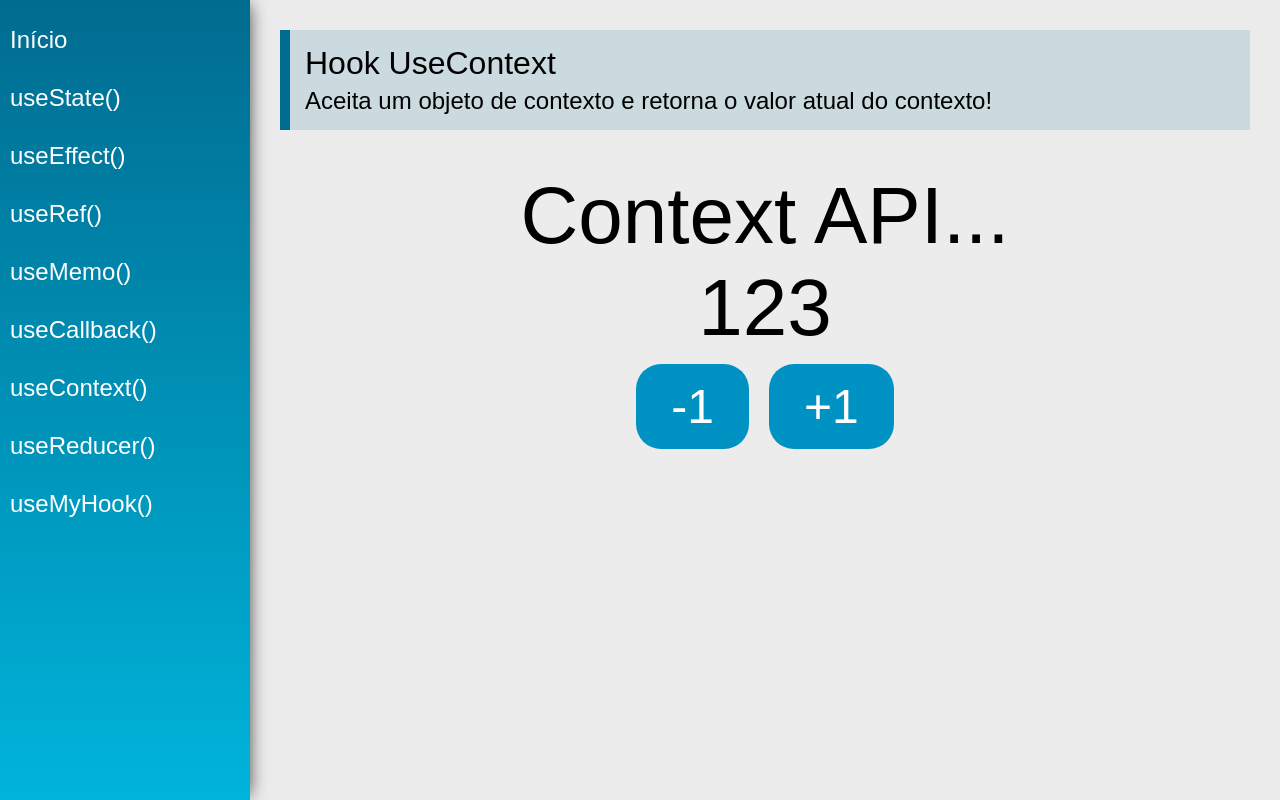
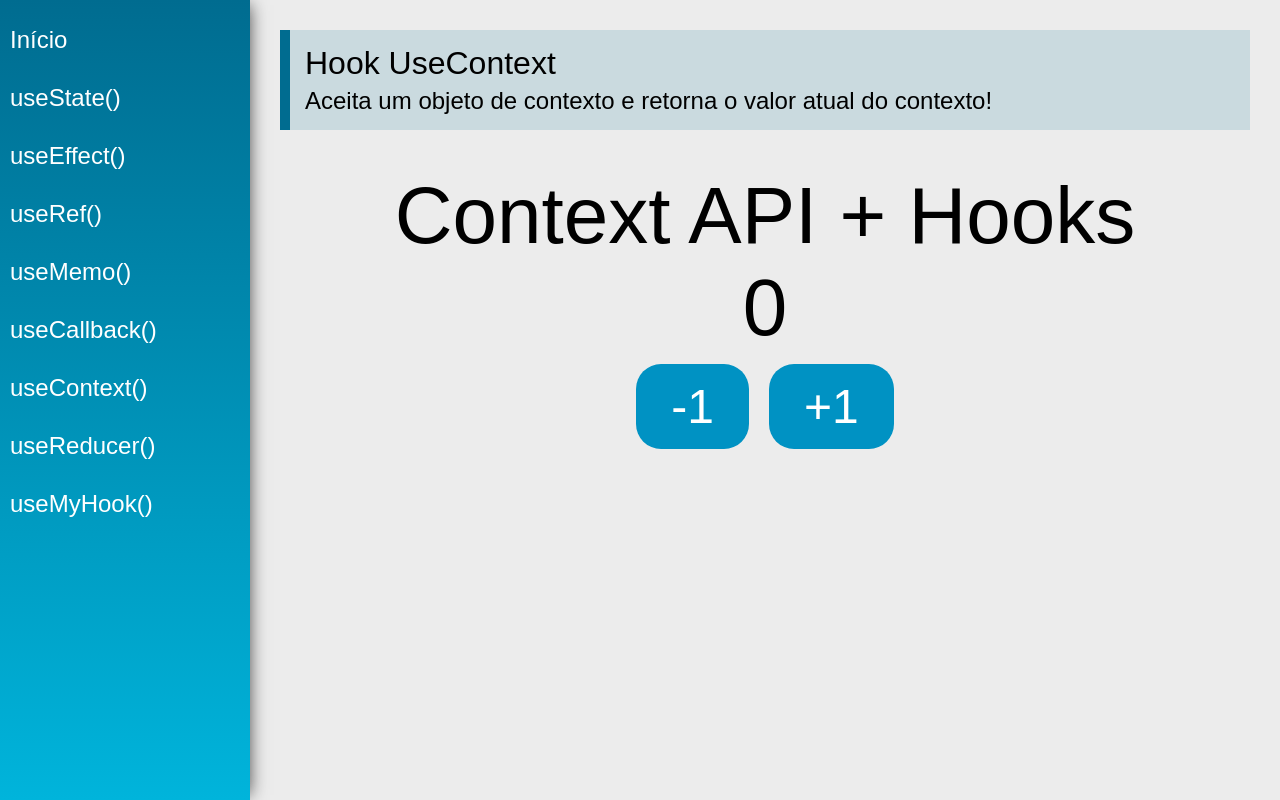
Before and after one commit to VictorDeon/hooks-tutorial, a React (Create React App) app: page /useContext in a window 1280 px wide. Built offline with nearby package versions, Linux system fonts and the light colour scheme.

Commit message:
improve useContext

```diff
--- a/src/data/DataContext.js
+++ /dev/null
@@ -1,10 +0,0 @@
-import React from 'react';
-
-export const data = {
-    number: 123,
-    text: 'Context API...'
-}
-
-const DataContext = React.createContext(null);
-
-export default DataContext;
--- /dev/null
+++ b/src/data/store.js
@@ -0,0 +1,32 @@
+import React, { useState } from "react";
+
+const initialState = {
+    number: 0,
+    text: "Context API + Hooks"
+}
+
+export const AppContext = React.createContext(initialState);
+
+const Store = props => {
+    const [state, setState] = useState(initialState);
+
+    function updateState(key, value) {
+        setState({
+            ...state,
+            [key]: value
+        })
+    }
+
+    return (
+        <AppContext.Provider value={{
+            number: state.number,
+            text: state.text,
+            setNumber: n => updateState('number', n),
+            setText: text => updateState('text', text)
+        }}>
+            {props.children}
+        </AppContext.Provider>
+    )
+}
+
+export default Store;
--- a/src/views/App.jsx
+++ b/src/views/App.jsx
@@ -1,22 +1,20 @@
 import './App.css'
-import React, { useState } from 'react'
+import React from 'react'
 import { BrowserRouter as Router } from  'react-router-dom'
-import DataContext, { data } from '../data/DataContext'
 import Menu from '../components/layout/Menu'
 import Content from '../components/layout/Content'
+import Store from '../data/store';
 
 const App = props => {
-    const [state, setState] = useState(data);
-
     return (
-        <DataContext.Provider value={{state, setState}}>
+        <Store>
             <div className="App">
                 <Router>
                     <Menu />
                     <Content />
                 </Router>
             </div>
-        </DataContext.Provider>
+        </Store>
     )
 }
 
--- a/src/views/examples/UseContext.jsx
+++ b/src/views/examples/UseContext.jsx
@@ -1,16 +1,10 @@
 import React, { useContext } from 'react'
 import PageTitle from '../../components/layout/PageTitle'
-import DataContext from '../../data/DataContext'
+import { AppContext } from '../../data/store'
 
+// Você pode ter quantos providers vc quiser um dentro do outro
 const UseContext = props => {
-    const {state, setState} = useContext(DataContext);
-
-    function setNumber(n) {
-        setState({
-            ...state,
-            number: state.number + n
-        })
-    }
+    const {number, text, setNumber} = useContext(AppContext);
 
     return (
         <div className="UseContext">
@@ -20,12 +14,12 @@
             />
 
             <div className='center'>
-                <span className='text'>{state.text}</span>
-                <span className='text'>{state.number}</span>
+                <span className='text'>{text}</span>
+                <span className='text'>{number}</span>
 
                 <div>
-                    <button className='btn' onClick={() => setNumber(-1)}>-1</button>
-                    <button className='btn' onClick={() => setNumber(1)}>+1</button>
+                    <button className='btn' onClick={() => setNumber(number - 1)}>-1</button>
+                    <button className='btn' onClick={() => setNumber(number + 1)}>+1</button>
                 </div>
             </div>
         </div>
```
